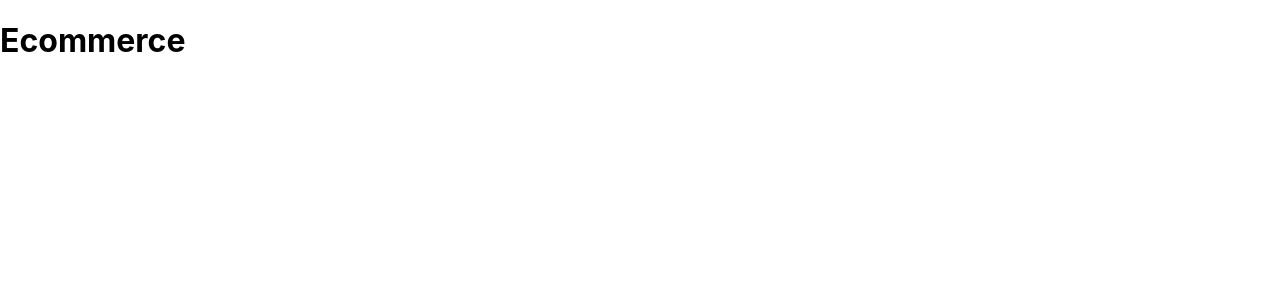
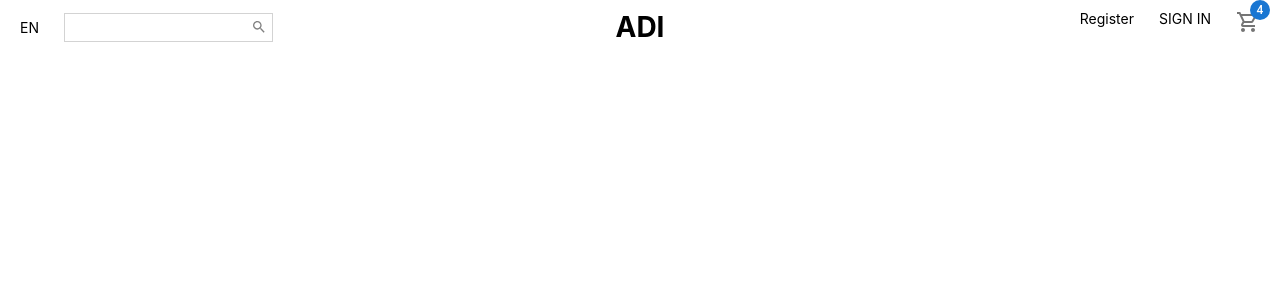
Before and after one commit to adwaitya/ecommerce-shoping-cart, a React (Vite) app in the folder ui/: page / in a window 1280 px wide. Shown: the top 300 px of the page. Built offline with nearby package versions, Linux system fonts and the light colour scheme.

Commit message:
add basic navbar design

```diff
--- a/ui/src/App.tsx
+++ b/ui/src/App.tsx
@@ -1,10 +1,9 @@
 import './index.scss';
+import Home from './pages/Home/Home';
 
-function App() {
+const App = () => {
   return (
-    <div className="App">
-       <h1>Ecommerce</h1>
-    </div>
+    <Home/>
   )
 }
 
--- /dev/null
+++ b/ui/src/components/Navbar/Navbar.tsx
@@ -0,0 +1,80 @@
+import { Search, ShoppingCartOutlined } from "@mui/icons-material";
+import Badge from "@mui/material/Badge";
+import styled from "styled-components";
+
+const Container = styled.div`
+  height: 60px;
+`;
+const Wrapper = styled.div`
+  padding: 10px 20px;
+  display: flex;
+  justify-content: space-between;
+`;
+const Left = styled.div`
+  flex: 1;
+  display: flex;
+  align-items: center;
+`;
+const Right = styled.div`
+  flex: 1;
+  display: flex;
+  justify-content: flex-end;
+`;
+const Center = styled.div`
+  flex: 1;
+  text-align: center;
+`;
+const Language = styled.span`
+  font-size: 14px;
+  cursor: pointer;
+`;
+const SearchContainer = styled.div`
+  border: 0.5px solid lightgray;
+  display: flex;
+  align-items: center;
+  margin-left: 25px;
+  padding: 5px;
+`;
+
+const Input = styled.input`
+  border: none;
+`;
+const Logo = styled.span`
+  font-weight: bold;
+  font-size:28px;
+`;
+const MenuItem = styled.div`
+  font-size: 14px;
+  cursor: pointer;
+  margin-left: 25px;
+`;
+
+const Navbar = () => {
+  return (
+    <Container>
+      <Wrapper>
+        <Left>
+          <Language>EN</Language>
+          <SearchContainer>
+            <Input />
+            <Search style={{ color: "gray", fontSize: "16px" }} />
+          </SearchContainer>
+        </Left>
+        <Center>
+          <Logo>ADI</Logo>
+        </Center>
+        <Right>
+          <MenuItem>Register</MenuItem>
+          <MenuItem>SIGN IN</MenuItem>
+          <MenuItem>
+            <Badge badgeContent={4} color="primary">
+              <ShoppingCartOutlined color="action" />
+            </Badge>
+          </MenuItem>
+        </Right>
+      </Wrapper>
+    </Container>
+  );
+};
+
+export default Navbar;
--- /dev/null
+++ b/ui/src/pages/Home/Home.tsx
@@ -0,0 +1,10 @@
+import Navbar from "../../components/Navbar/Navbar"
+
+
+const Home = () => {
+  return (
+    <div><Navbar/></div>
+  )
+}
+
+export default Home
```
Also changed, not shown: ui/package.json (+8 -1 lines), ui/src/pages/Home/home.scss (added), ui/src/pages/Home/index.ts (added), 1 other file (tests, documents, lock files or other folders).
